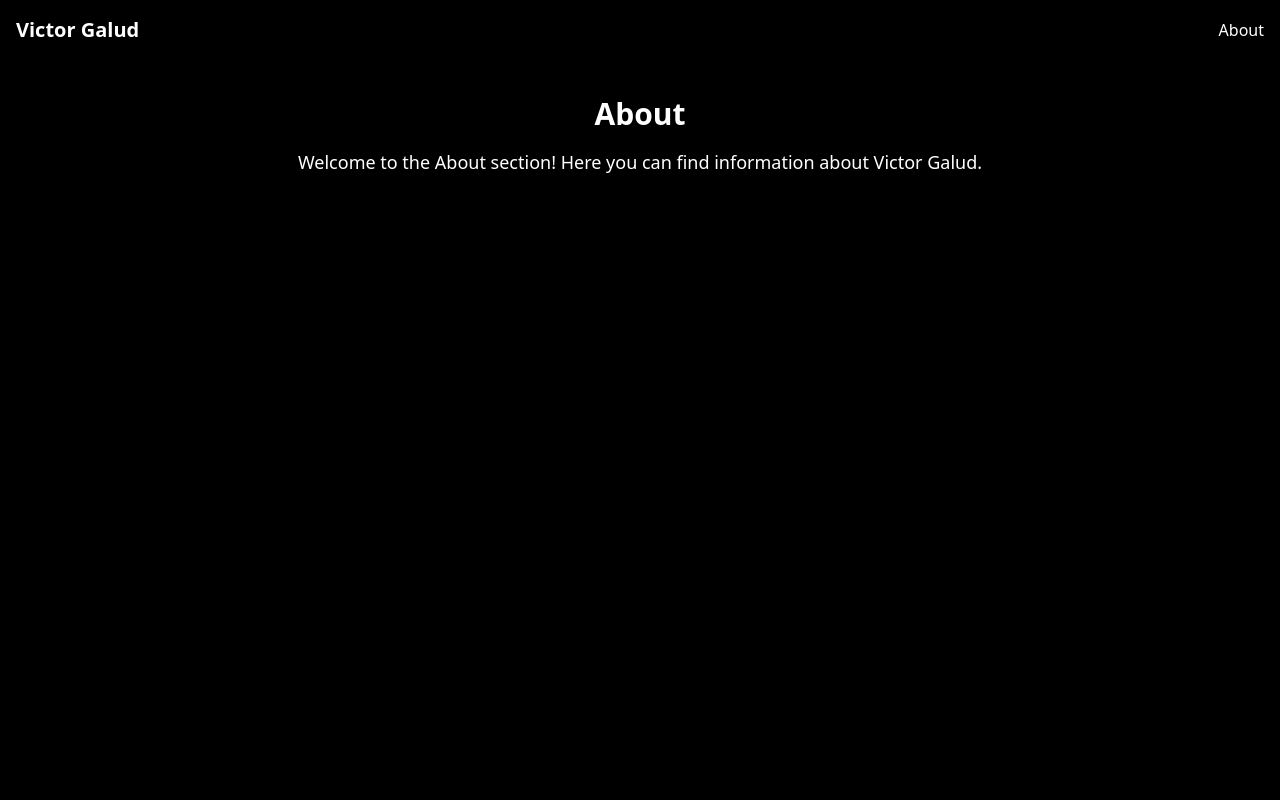
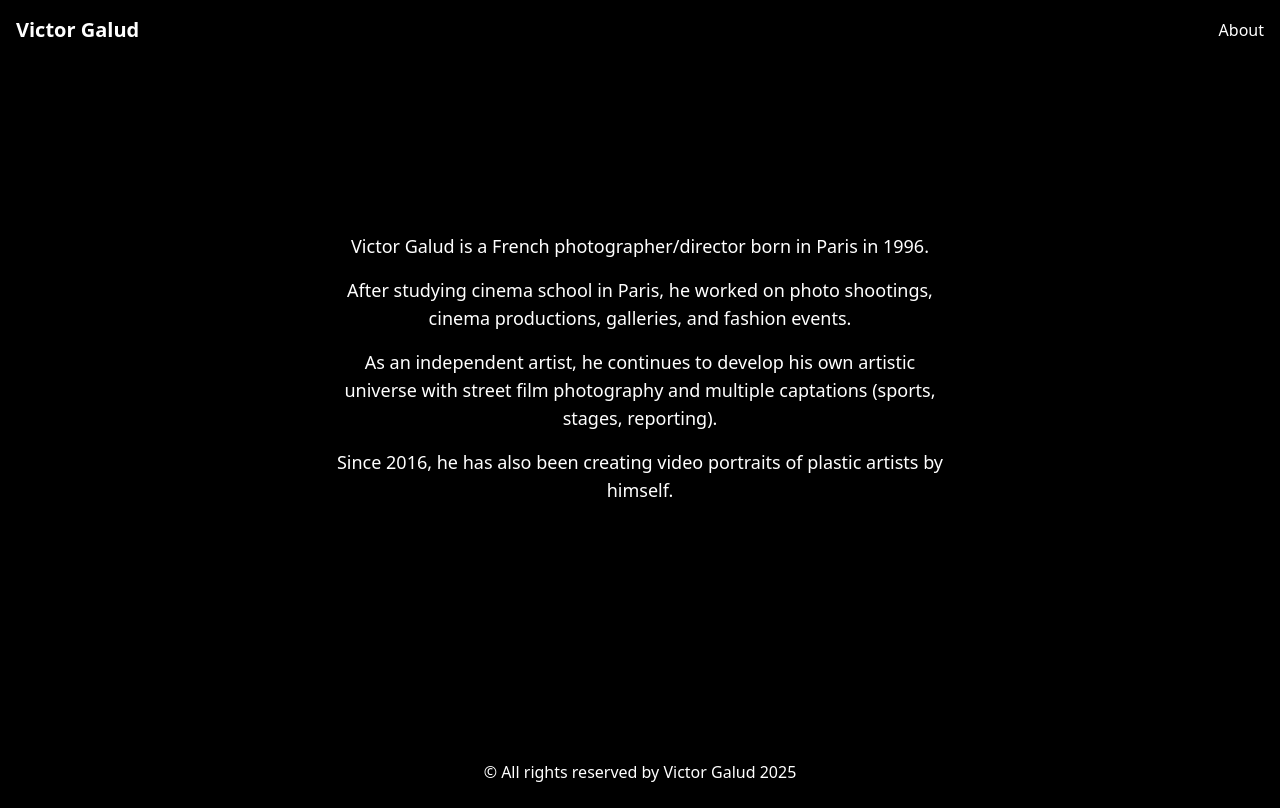
Before and after one commit to estebanbaigts/VictorGalud, a React (Vite) app: page /about in a window 1280 px wide. Built offline with nearby package versions, Linux system fonts and the light colour scheme; no server answers.

Commit message:
[REWORK] update Home component to use Play icon, increase icon sizes, and adjust spacing; enhance About section content and layout

```diff
--- a/src/components/Home.tsx
+++ b/src/components/Home.tsx
@@ -4,7 +4,7 @@ import { PhotoGallery } from './gallery/PhotoGallery';
 import { VideoGallery } from './gallery/VideoGallery';
 import { Footer } from './footer/Footer';
 import Bio from './style/Bio';
-import { Instagram, Linkedin, Video } from 'lucide-react';
+import { Instagram, Linkedin, Play } from 'lucide-react';
  import { Navigation } from './navbar/Navigation';
 
 
@@ -62,14 +62,14 @@ export const Home: React.FC<HomeProps> = ({ photos }) => {
             className="w-full sm:w-3/4 md:w-2/3 lg:w-1/2 h-auto animate-spin-slow"
           />
 
-          <div className="flex gap-4">
+          <div className="flex gap-8"> {/* Augmentez `gap-8` pour plus d'espacement */}
             <a
               href="https://www.instagram.com/galudboy/"
               target="_blank"
               rel="noopener noreferrer"
               className="text-white hover:text-white transition-colors transform hover:scale-110 duration-300"
             >
-              <Instagram className="w-6 h-6" />
+              <Instagram className="w-8 h-8" /> {/* Augmentez `w-8 h-8` pour agrandir les icônes */}
             </a>
             <a
               href="https://www.linkedin.com/in/victor-galud-68159b113/"
@@ -77,7 +77,7 @@ export const Home: React.FC<HomeProps> = ({ photos }) => {
               rel="noopener noreferrer"
               className="text-white hover:text-white transition-colors transform hover:scale-110 duration-300"
             >
-              <Linkedin className="w-6 h-6" />
+              <Linkedin className="w-8 h-8" /> {/* Augmentez `w-8 h-8` pour agrandir les icônes */}
             </a>
             <a
               href="https://vimeo.com/victorgalud"
@@ -85,14 +85,7 @@ export const Home: React.FC<HomeProps> = ({ photos }) => {
               rel="noopener noreferrer"
               className="text-white hover:text-white transition-colors transform hover:scale-110 duration-300"
             >
-              <Video className="w-6 h-6" />
-              </a>
-              <a
-              href="https://vimeo.com/victorgalud"
-              target="_blank"
-              rel="noopener noreferrer"
-              className="text-white hover:text-white transition-colors transform hover:scale-110 duration-300"
-            >
+              <Play className="w-8 h-8" /> {/* Augmentez `w-8 h-8` pour agrandir les icônes */}
             </a>
           </div>
 
--- a/src/components/pages/About.tsx
+++ b/src/components/pages/About.tsx
@@ -19,14 +19,29 @@ const About: React.FC = () => {
   return (
     <div className="min-h-screen bg-black text-white">
       <Navigation isMenuOpen={isMenuOpen} setIsMenuOpen={setIsMenuOpen} scrolled={scrolled} />
-      <section id="about" className="bg-black container mx-auto px-4 py-16">
-        <div className="bg-black text-white p-8 rounded-lg shadow-lg text-center">
-          <h2 className="text-3xl font-bold mb-4">About</h2>
+      <section
+        id="about"
+        className="bg-black container mx-auto px-4 py-16 flex items-center justify-center"
+        style={{ minHeight: 'calc(100vh - 64px)' }} // Ajuste la hauteur pour centrer verticalement
+      >
+        <div className="bg-black text-white p-8 rounded-lg shadow-lg text-center max-w-2xl">
+          <p className="text-lg mb-4">
+            Victor Galud is a French photographer/director born in Paris in 1996.
+          </p>
+          <p className="text-lg mb-4">
+            After studying cinema school in Paris, he worked on photo shootings, cinema productions, galleries, and fashion events.
+          </p>
+          <p className="text-lg mb-4">
+            As an independent artist, he continues to develop his own artistic universe with street film photography and multiple captations (sports, stages, reporting).
+          </p>
           <p className="text-lg">
-            Welcome to the About section! Here you can find information about Victor Galud.
+            Since 2016, he has also been creating video portraits of plastic artists by himself.
           </p>
         </div>
       </section>
+      <footer className="bg-black/90 py-6 text-center text-white">
+      <p>© All rights reserved by Victor Galud 2025</p>
+    </footer>
     </div>
   );
 };
```
